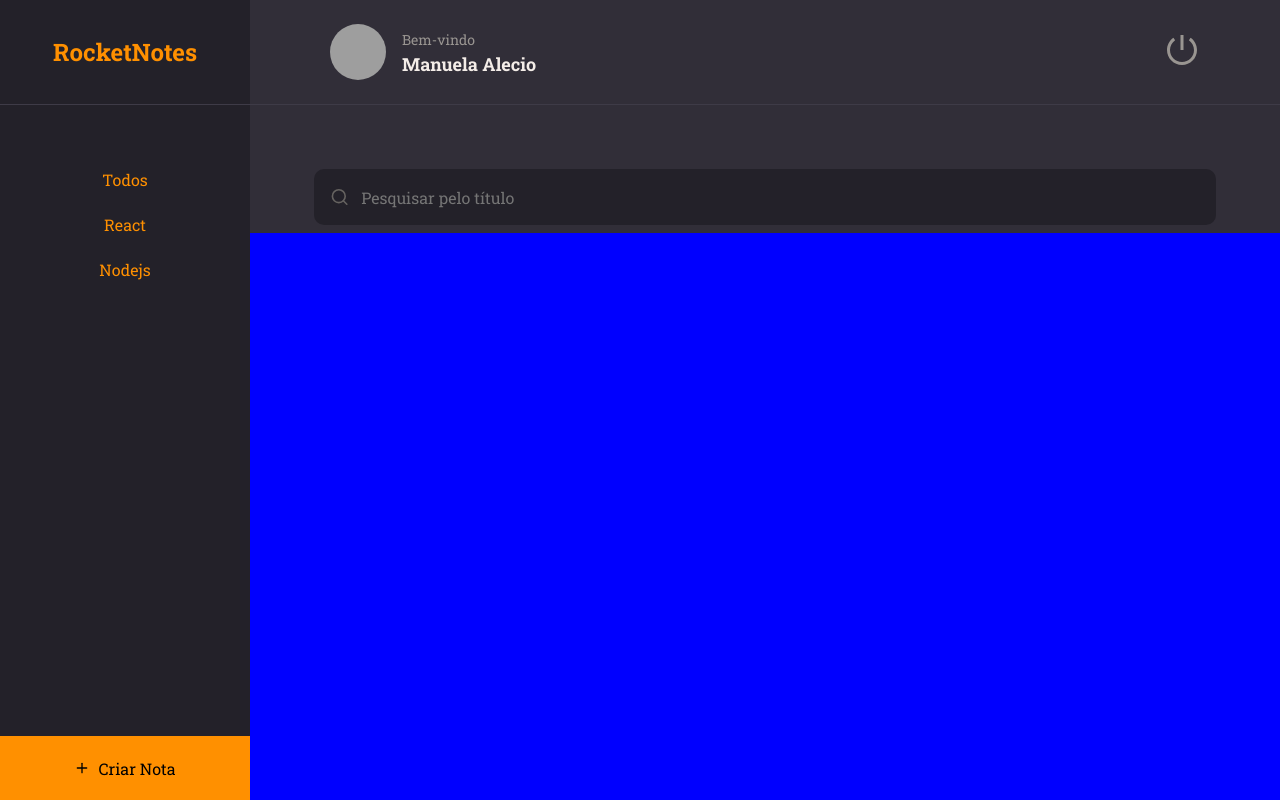
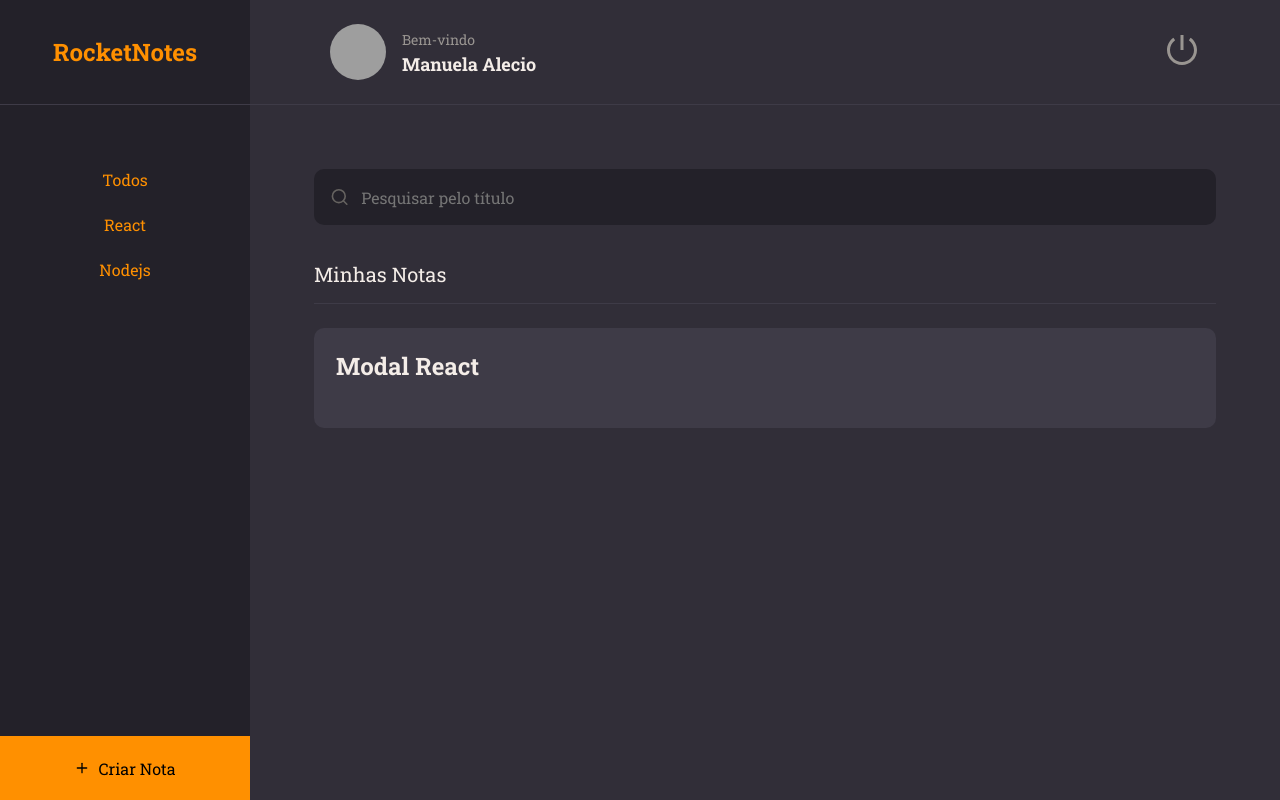
Before and after one commit to manuelaalecio/frontend-rocketNotes, a React (Vite) app: page / in a window 1280 px wide. Built offline with nearby package versions, Linux system fonts and the light colour scheme; grey boxes are pictures that could not be loaded.

Commit message:
feat: create note component and add to home page

```diff
--- /dev/null
+++ b/src/components/Note/index.jsx
@@ -0,0 +1,17 @@
+import { Container } from "./styles";
+import { Tag } from "../Tag";
+
+export function Note({ data, ...rest }) {
+  return (
+    <Container>
+      <h1>{data.title}</h1>
+      {data.tags && (
+        <footer>
+          {data.tags.map((tag) => {
+            <Tag key={tag.id} title={tag.name} />;
+          })}
+        </footer>
+      )}
+    </Container>
+  );
+}
--- /dev/null
+++ b/src/components/Note/styles.js
@@ -0,0 +1,26 @@
+import styled from "styled-components";
+
+export const Container = styled.button`
+  width: 100%;
+  background-color: ${({ theme }) => theme.COLORS.BACKGROUND_700};
+
+  border: none;
+  border-radius: 10px;
+
+  padding: 22px;
+  margin-bottom: 16px;
+
+  > h1 {
+    flex: 1;
+    text-align: left;
+    font-weight: 700;
+    font-size: 24px;
+    color: ${({ theme }) => theme.COLORS.WHITE};
+  }
+
+  > footer {
+    width: 100%;
+    display: flex;
+    margin-top: 24px;
+  }
+`;
--- a/src/components/Tag/index.jsx
+++ b/src/components/Tag/index.jsx
@@ -1,5 +1,5 @@
 import { Container } from "./styles";
 
-export function Tag({ title }) {
-  return <Container>{title}</Container>;
+export function Tag({ title, ...rest }) {
+  return <Container {...rest}>{title}</Container>;
 }
--- a/src/pages/Home/index.jsx
+++ b/src/pages/Home/index.jsx
@@ -3,6 +3,8 @@
 
 import { Header } from "../../components/Header";
 import { Input } from "../../components/Input";
+import { Section } from "../../components/Section";
+import { Note } from "../../components/Note";
 import { ButtonText } from "../../components/ButtonText";
 
 export function Home() {
@@ -29,7 +31,19 @@
         <Input placeholder="Pesquisar pelo título" icon={FiSearch} />
       </Search>
 
-      <Content></Content>
+      <Content>
+        <Section title="Minhas Notas">
+          <Note
+            data={{
+              title: "Modal React",
+              tags: [
+                { id: 1, name: "react" },
+                { id: 2, name: "rocketseat" },
+              ],
+            }}
+          />
+        </Section>
+      </Content>
 
       <NewNote>
         <FiPlus />
--- a/src/pages/Home/styles.js
+++ b/src/pages/Home/styles.js
@@ -50,7 +50,8 @@
 `;
 export const Content = styled.div`
   grid-area: content;
-  background-color: blue;
+  padding: 0 64px;
+  overflow-y: auto;
 `;
 export const NewNote = styled.button`
   grid-area: newnote;
```
